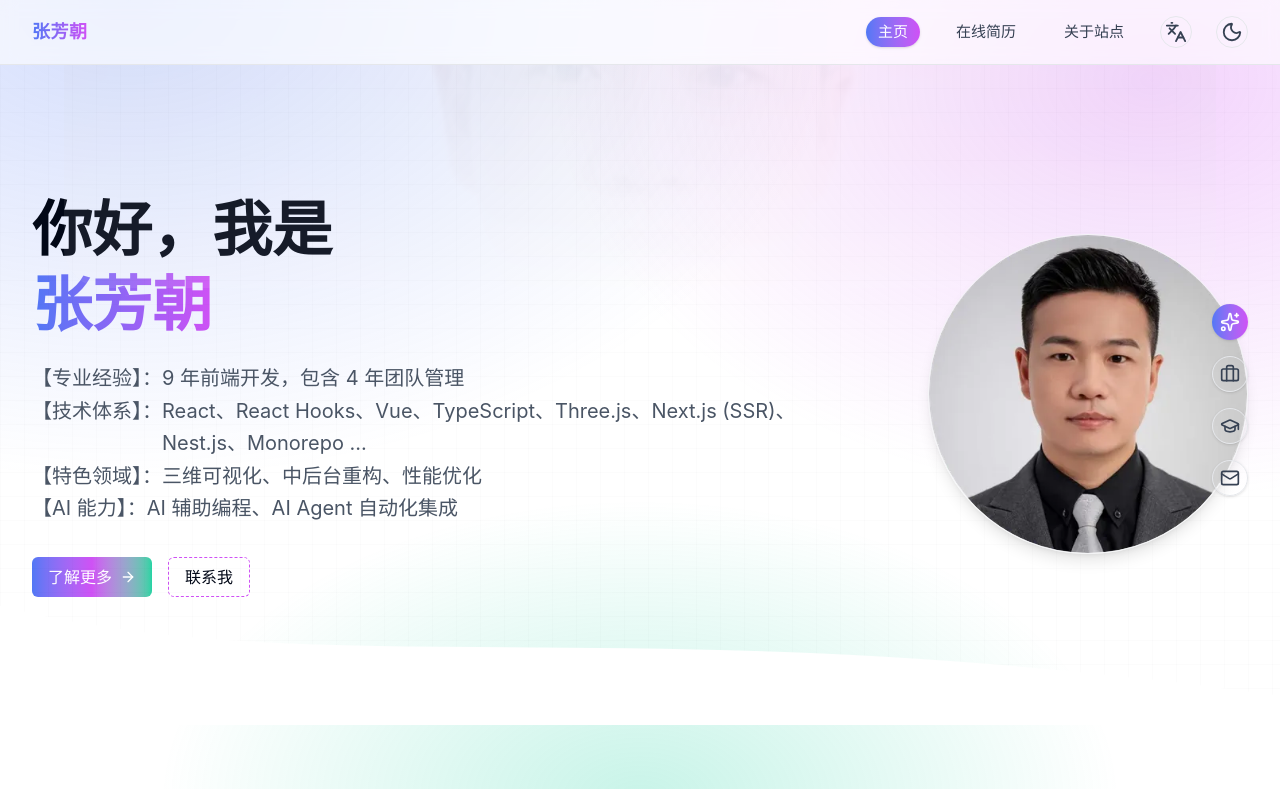
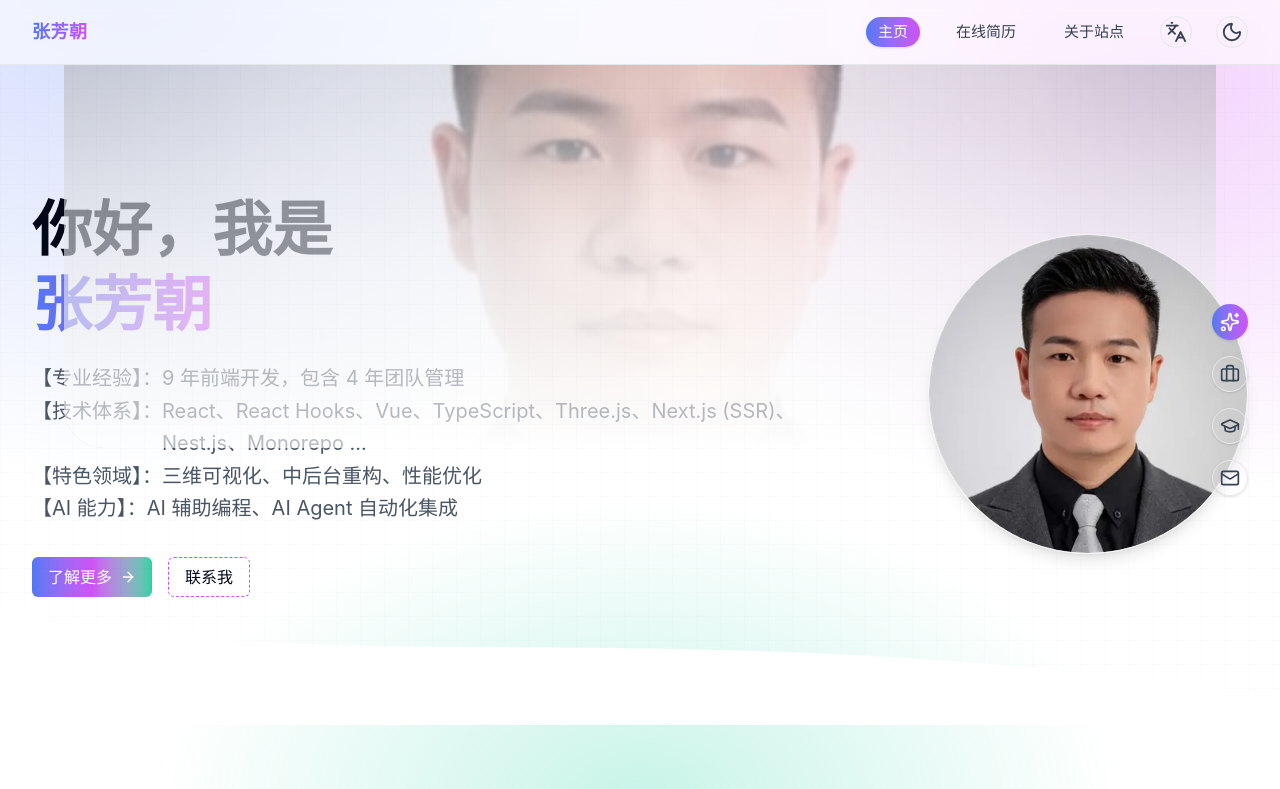
Before and after one commit to dmljc/resume-next.js, a Next.js app: page / in a window 1280 px wide. Shown: the top 789 px of the page. Built offline with nearby package versions, Linux system fonts and the light colour scheme.

Commit message:
refactor: :recycle: 优化布局和Hero组件以提升视觉效果和SEO
- 移除布局中的苹果触控图标链接，简化元数据
- 更新Hero组件的背景图层高度和透明度，增强视觉层次感
- 调整渐变背景以改善整体设计效果

```diff
--- a/src/app/layout.jsx
+++ b/src/app/layout.jsx
@@ -145,7 +145,6 @@ export default function RootLayout({ children }) {
                 <meta name="image" content="https://zhangfc.cn/baidu-cover.jpg" />
                 <link rel="image_src" href="https://zhangfc.cn/baidu-cover.jpg" />
                 <meta name="thumbnail" content="https://zhangfc.cn/baidu-cover.jpg" />
-                <link rel="apple-touch-icon" href="/baidu-cover.jpg" />
                 <meta property="og:updated_time" content={today} />
                 <script
                     type="application/ld+json"
--- a/src/components/sections/Hero.jsx
+++ b/src/components/sections/Hero.jsx
@@ -12,8 +12,13 @@ export default function Hero() {
     const scrollTo = id => document.getElementById(id)?.scrollIntoView({ behavior: 'smooth' });
     return (
         <section id="home" className="relative overflow-hidden">
+            {/*
+             * 顶部封面 Banner：用于百度 / Google SERP 出图候选。
+             * 要求：真实渲染尺寸 ≥ 200px 高、opacity 足够、无元素遮盖，
+             * 否则搜索引擎渲染器会把图当作装饰剔除。
+             */}
             <figure className="pointer-events-none absolute inset-x-0 top-0 flex justify-center select-none">
-                <div className="relative h-40 sm:h-48 md:h-56 w-full max-w-6xl overflow-hidden rounded-b-[2.5rem] opacity-[0.08]">
+                <div className="relative h-56 sm:h-72 md:h-80 lg:h-96 w-full max-w-6xl overflow-hidden rounded-b-[2.5rem] opacity-60 dark:opacity-30">
                     <Image
                         src="/baidu-cover.jpg"
                         alt={coverAlt}
@@ -23,7 +28,7 @@ export default function Hero() {
                         sizes="(max-width: 1024px) 100vw, 1280px"
                         className="object-cover object-center scale-105"
                     />
-                    <div className="absolute inset-0 bg-gradient-to-b from-white/40 via-white/70 to-white dark:from-black/10 dark:via-[hsl(var(--background))]/75 dark:to-[hsl(var(--background))]" />
+                    <div className="absolute inset-0 bg-gradient-to-b from-white/10 via-white/70 to-white dark:from-black/10 dark:via-[hsl(var(--background))]/80 dark:to-[hsl(var(--background))]" />
                 </div>
             </figure>
             <div className="hero-grid-overlay" />
```
